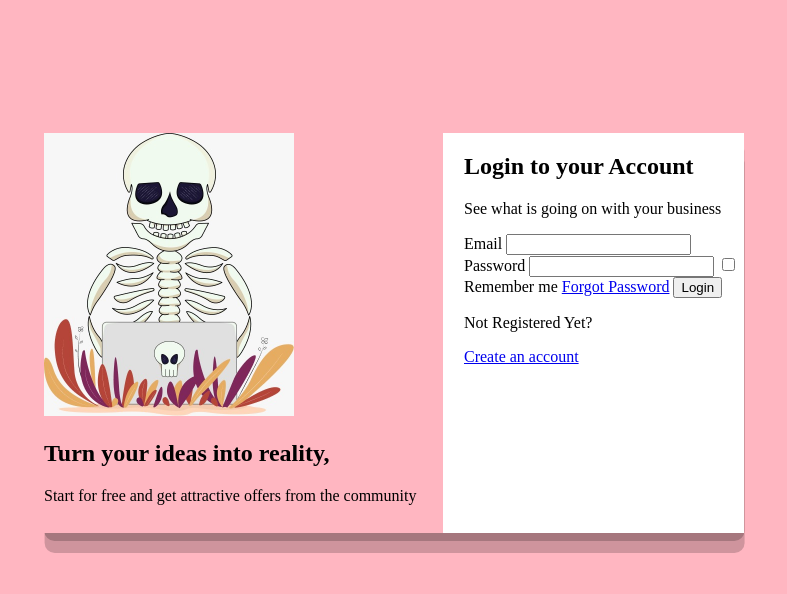
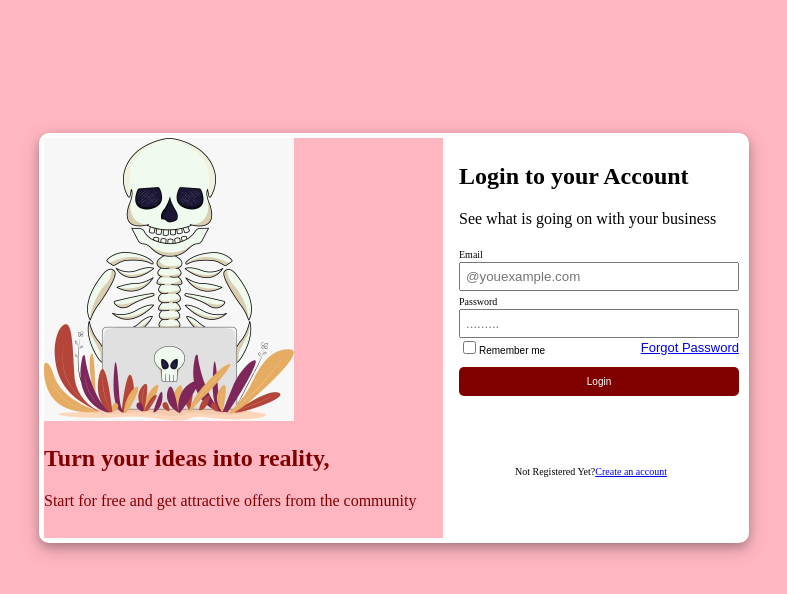
Before and after one commit to denniskasanga/login, a plain HTML site: page index.html in a window 1280 px wide. Shown: the whole page, without its empty margins (246-1033 px from the left). Drawn offline with Linux system fonts and the light colour scheme.

Commit message:
styled right of login page

```diff
--- a/index.html
+++ b/index.html
@@ -19,17 +19,22 @@
 
 			<div>
 				<label for="email">Email</label>
-			<input type="email">
+			<input type="email" placeholder="@youexample.com" class="right-input">
+			</div>
+			<div>
+				<label for="password">Password</label>
+			<input type="password" placeholder="........." class="right-input">
+			</div>
+			<div class="row">
+				<div>
+				<input type="checkbox" /><span>Remember me</span>
+			</div>
+			<a href="#" class="forgot-html">Forgot Password</a>
 			</div>
 
-			<label for="password">Password</label>
-			<input type="password">
-			<input type="checkbox">Remember me
-			<a href="forgot.html">Forgot Password</a>
+			<div><button>Login</button></div>
 
-			<button>Login</button>
-
-			<p>Not Registered Yet?</p><a href="register.html">Create an account</a>
+			<p id="main">Not Registered Yet?<a href="register.html">Create an account</a></p>
 
 		</div>
 	</div>
--- a/style.css
+++ b/style.css
@@ -16,12 +16,17 @@
 	margin-top: 10%;
 	align-items: center;
 	border-radius: 10px;
-	box-shadow: 0.4px 8px 0 rgba(0, 0, 0, 0.2), 0.6px 20px 0 rgba(0, 0, 0, 0.19);
+	box-shadow: 0 4px 8px 0 rgba(0, 0, 0, 0.2), 0 6px 20px 0 rgba(0, 0, 0, 0.19);
+	border: 5px solid white;
+}
+label, span{
+	font-size: 10px;
 }
 .left{width:57%;
 	height: 100%;
 	float: left;
 	background-color: lightpink;
+
 
 }
 .left img{
@@ -29,7 +34,46 @@
 }
 .right{
 	float: right;
+	margin: 5px;
 	width: 40%;
 	height: 100%;
 	background-color: white;
 }
+.left h2{ color:maroon; }
+.left p{
+	color:maroon;
+}
+.right .right-input {
+    padding: 5px;
+    width: 95%;
+}
+button{
+	    background-color: maroon;
+    color: white;
+    margin-top: 10px;
+    border: none;
+    border-radius: 5px;
+    font-size: 10px;
+    padding: 9px;
+    width: 100%;
+}
+#main{
+	margin-top: 70px;
+	justify-content: center;
+	align-items: center;
+	margin-left: 20%;
+	margin-right: 20%;
+	font-size: 10px;
+}
+
+.row{
+	display: flex;
+	justify-content: space-between;
+	align-items: center;
+	font-family: arial;
+	font-size: 13px;
+}
+.remember{
+	display: inline-block;
+	align-items: ;
+}
```
